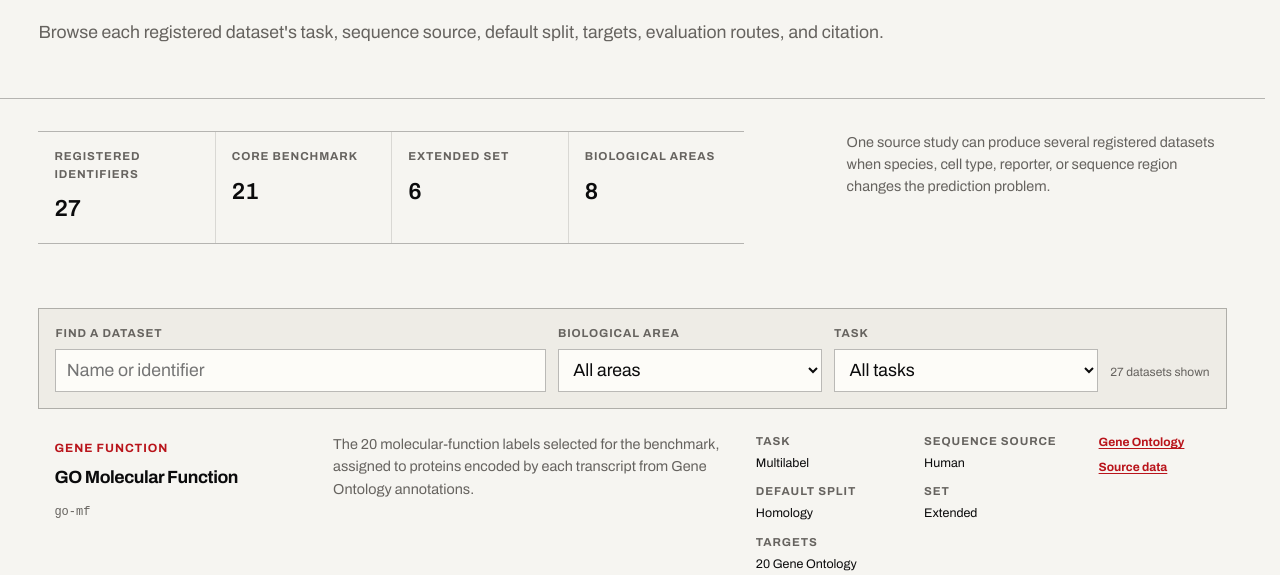
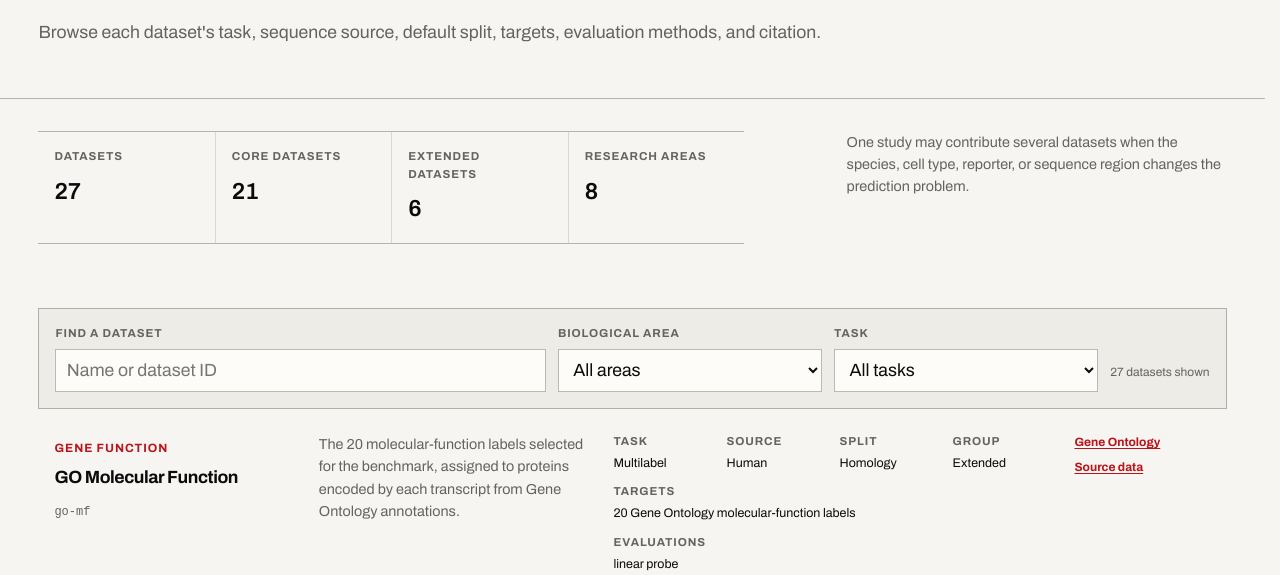
Before and after one commit to morrislab/mRNABench, an Astro site in the folder website/: page /datasets in a window 1280 px wide. Shown: the part 221-796 px from the top of the page. Built offline with nearby package versions, Linux system fonts and the light colour scheme; Astro itself is replaced by a stand-in of ours.

Commit message:
Rebalance dataset catalog rows
Give descriptions less width, expand the metadata region, place compact fields on one row, and give targets and evaluation methods the full metadata width. Replace internal labels with plain dataset language.

```diff
--- a/website/src/pages/datasets.astro
+++ b/website/src/pages/datasets.astro
@@ -30,24 +30,24 @@ const setLabel = {
 
 <BaseLayout
   title="Dataset catalog | mRNABench"
-  description="Browse registered mRNABench datasets, including task, sequence source, default split, evaluation routes, and citation."
+  description="Browse mRNABench datasets, including task, sequence source, default split, evaluation methods, and citation."
 >
   <PageIntro
     eyebrow="Catalog"
     title="Datasets"
-    lead="Browse each registered dataset's task, sequence source, default split, targets, evaluation routes, and citation."
+    lead="Browse each dataset's task, sequence source, default split, targets, evaluation methods, and citation."
   />
 
   <section class="catalog-summary shell">
     <dl>
-      <div><dt>Registered identifiers</dt><dd>{datasets.length}</dd></div>
-      <div><dt>Core benchmark</dt><dd>{coreCount}</dd></div>
-      <div><dt>Extended set</dt><dd>{extendedCount}</dd></div>
-      <div><dt>Biological areas</dt><dd>{categories.length}</dd></div>
+      <div><dt>Datasets</dt><dd>{datasets.length}</dd></div>
+      <div><dt>Core datasets</dt><dd>{coreCount}</dd></div>
+      <div><dt>Extended datasets</dt><dd>{extendedCount}</dd></div>
+      <div><dt>Research areas</dt><dd>{categories.length}</dd></div>
     </dl>
     <p>
-      One source study can produce several registered datasets when species,
-      cell type, reporter, or sequence region changes the prediction problem.
+      One study may contribute several datasets when the species, cell type,
+      reporter, or sequence region changes the prediction problem.
     </p>
   </section>
 
@@ -55,7 +55,7 @@ const setLabel = {
     <div class="dataset-filters">
       <label>
         <span>Find a dataset</span>
-        <input type="search" placeholder="Name or identifier" data-dataset-search />
+        <input type="search" placeholder="Name or dataset ID" data-dataset-search />
       </label>
       <label>
         <span>Biological area</span>
@@ -97,11 +97,11 @@ const setLabel = {
             </div>
             <dl>
               <div><dt>Task</dt><dd>{taskLabel[dataset.task]}</dd></div>
-              <div><dt>Sequence source</dt><dd>{sourceLabel[dataset.species]}</dd></div>
-              <div><dt>Default split</dt><dd>{splitLabel[dataset.split]}</dd></div>
-              <div><dt>Set</dt><dd>{setLabel[dataset.benchmarkSet]}</dd></div>
+              <div><dt>Source</dt><dd>{sourceLabel[dataset.species]}</dd></div>
+              <div><dt>Split</dt><dd>{splitLabel[dataset.split]}</dd></div>
+              <div><dt>Group</dt><dd>{setLabel[dataset.benchmarkSet]}</dd></div>
               <div><dt>Targets</dt><dd>{dataset.targetSummary}</dd></div>
-              <div><dt>Routes</dt><dd>{dataset.evaluations.join(", ")}</dd></div>
+              <div><dt>Evaluations</dt><dd>{dataset.evaluations.join(", ")}</dd></div>
             </dl>
             <div class="dataset-list__links">
               <a href={dataset.citationUrl} aria-label={`${dataset.name}: ${dataset.citationLabel}`}>{dataset.citationLabel}</a>
@@ -251,7 +251,11 @@ const setLabel = {
 
   .dataset-list article {
     display: grid;
-    grid-template-columns: minmax(13rem, 0.8fr) minmax(17rem, 1.25fr) minmax(18rem, 1fr) 7rem;
+    grid-template-columns:
+      minmax(13rem, 0.8fr)
+      minmax(14rem, 0.9fr)
+      minmax(24rem, 1.45fr)
+      minmax(7rem, 0.45fr);
     gap: 1.4rem;
     align-items: start;
     padding: 1.5rem 1rem;
@@ -301,12 +305,12 @@ const setLabel = {
 
   .dataset-list dl {
     display: grid;
-    grid-template-columns: repeat(2, 1fr);
-    gap: 0.65rem 1rem;
+    grid-template-columns: repeat(4, minmax(0, 1fr));
+    gap: 0.65rem 0.85rem;
     margin: 0;
   }
 
-  .dataset-list dl div:last-child {
+  .dataset-list dl div:nth-child(n + 5) {
     grid-column: 1 / -1;
   }
 
@@ -344,8 +348,8 @@ const setLabel = {
       grid-template-columns: repeat(3, 1fr);
     }
 
-    .dataset-list dl div:last-child {
-      grid-column: auto;
+    .dataset-list dl div:nth-child(n + 5) {
+      grid-column: 1 / -1;
     }
   }
 
@@ -368,7 +372,7 @@ const setLabel = {
       grid-template-columns: repeat(2, 1fr);
     }
 
-    .dataset-list dl div:last-child {
+    .dataset-list dl div:nth-child(n + 5) {
       grid-column: 1 / -1;
     }
   }
```
